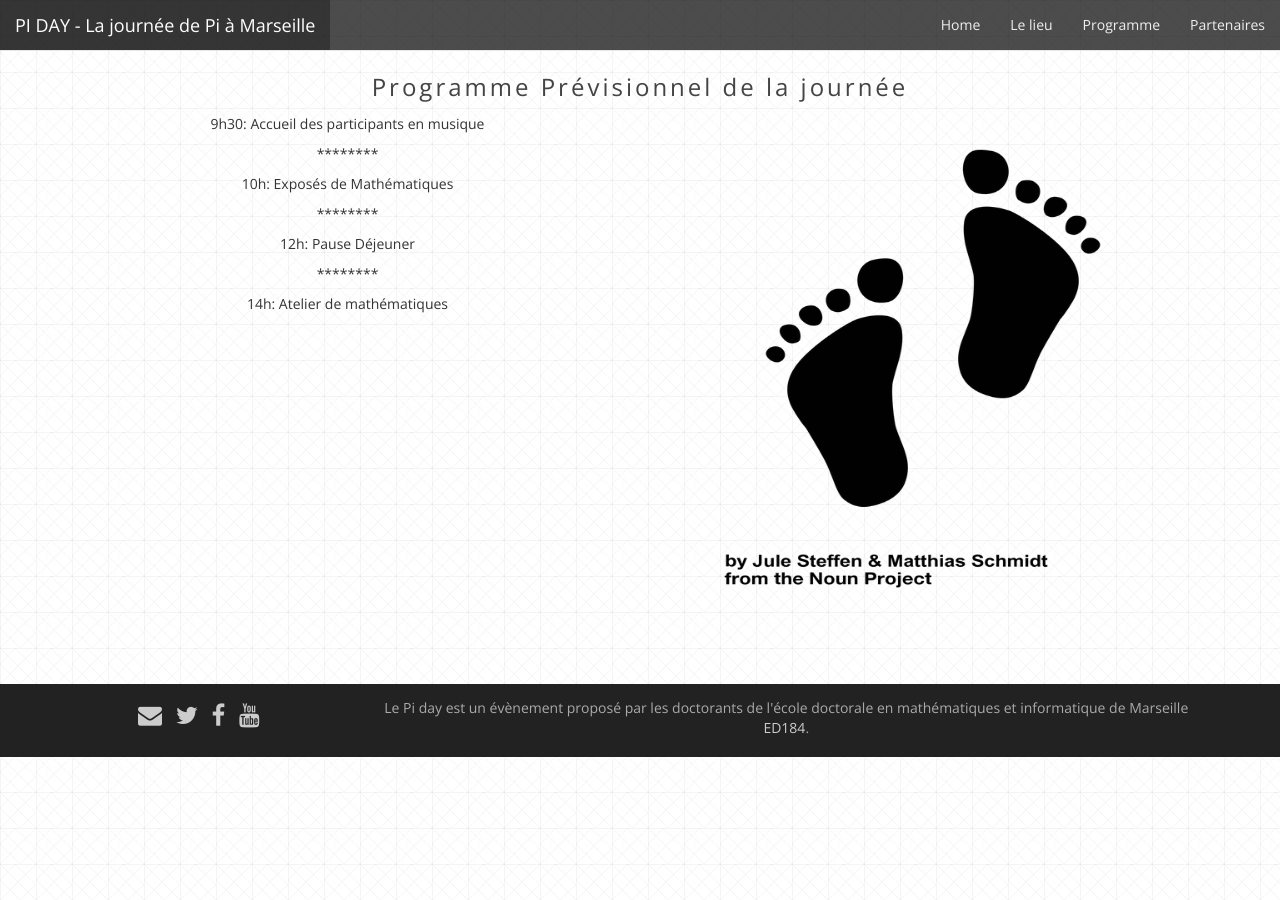
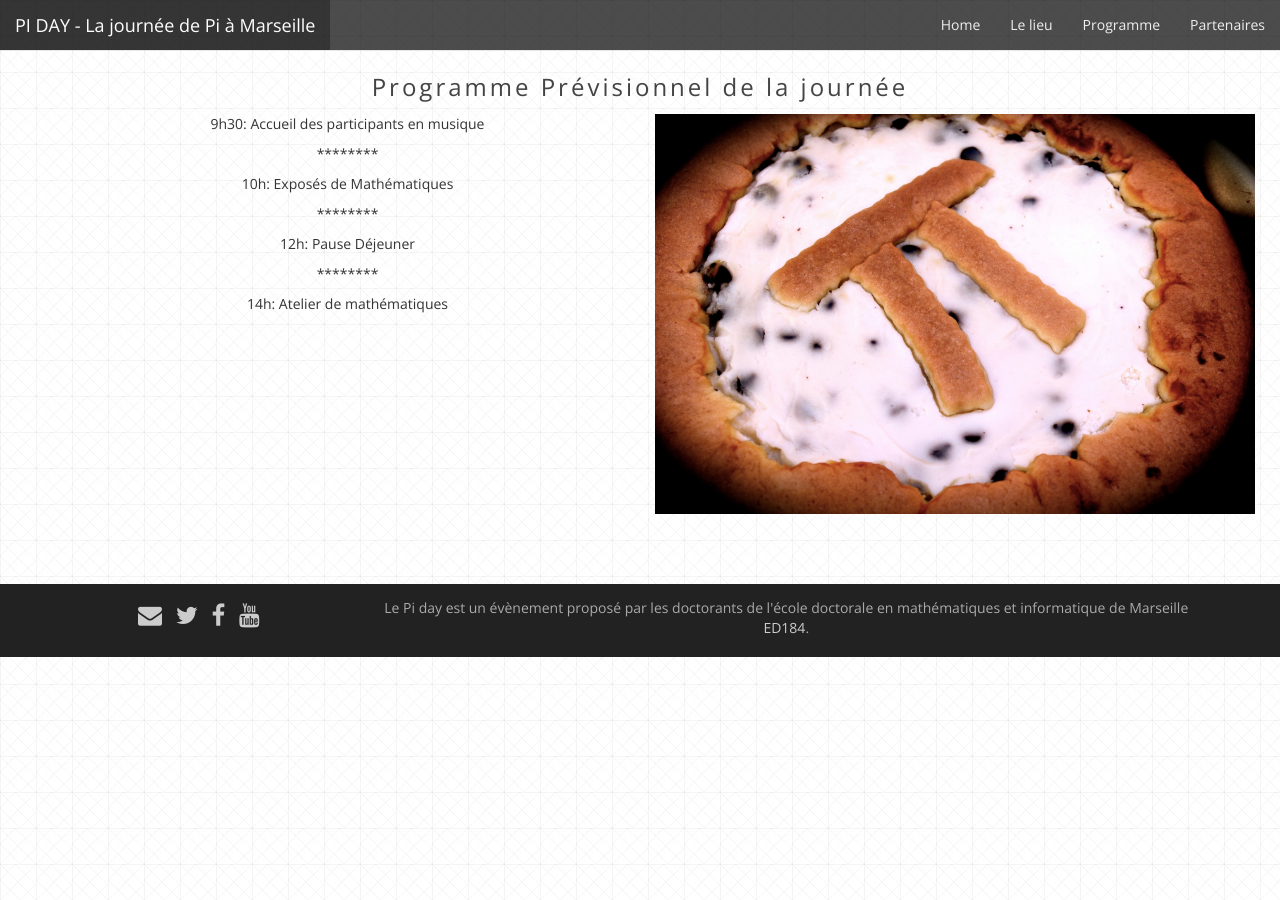
Before and after one commit to Piday/piday.github.io, a Jekyll site: the page built from programme.html, in a window 1280 px wide. Built offline with Jekyll 4.4.1, drawn with Linux system fonts in a browser that asks for light colours; nearby versions of some CDN libraries; Markdown is read by kramdown in place of the engine named in the settings.

Commit message:
Completion partenaires.html etprogramme.html

```diff
--- a/programme.html
+++ b/programme.html
@@ -40,7 +40,7 @@ permalink: /Programme/
       </p>
     </div>
       <div class="col-sm-6">
-        <img src="{{ "/images/Pieds.png" | prepend: site.baseurl }}" alt="Pie" height="500" width="500"/>
+        <img src="{{ "/images/Tarte.jpg" | prepend: site.baseurl }}" alt="Pie" height="400" width="600"/>
       </div>
   </div>
 </div>
```
Also changed, not shown: 1 other file.
